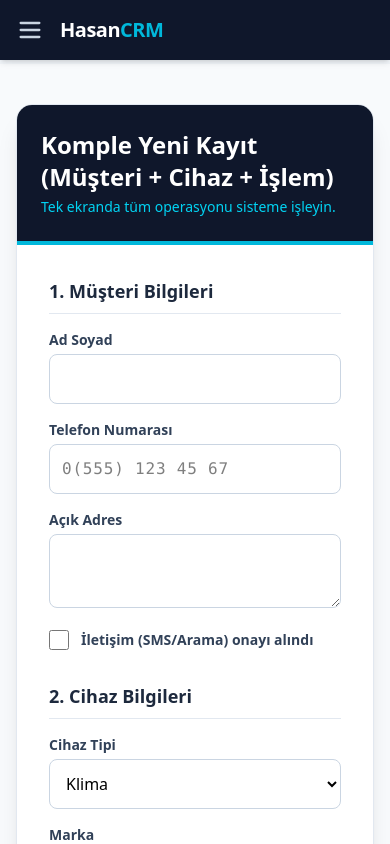
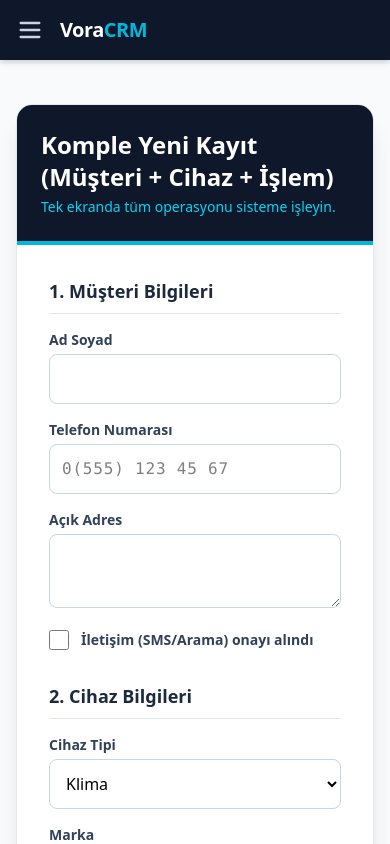
Before and after one commit to kad1r-cbn/hasan-crm-canli, a Next.js app: page /admin/yeni-kayit in a window 390 px wide. Built offline with nearby package versions, Linux system fonts and the light colour scheme; no server answers.

Commit message:
Mobil Düzenleme

```diff
--- a/app/admin/layout.tsx
+++ b/app/admin/layout.tsx
@@ -46,7 +46,7 @@ export default function AdminLayout({ children }: { children: React.ReactNode })
            <button onClick={() => setIsMobileMenuOpen(true)} className="mr-4 text-slate-300 hover:text-white focus:outline-none">
              <svg className="w-7 h-7" fill="none" stroke="currentColor" viewBox="0 0 24 24"><path strokeLinecap="round" strokeLinejoin="round" strokeWidth="2" d="M4 6h16M4 12h16M4 18h16"></path></svg>
            </button>
-           <h2 className="text-xl font-extrabold tracking-tight">Hasan<span className="text-cyan-500">CRM</span></h2>
+           <h2 className="text-xl font-extrabold tracking-tight">Vora<span className="text-cyan-500">CRM</span></h2>
          </div>
       </header>
 
```
